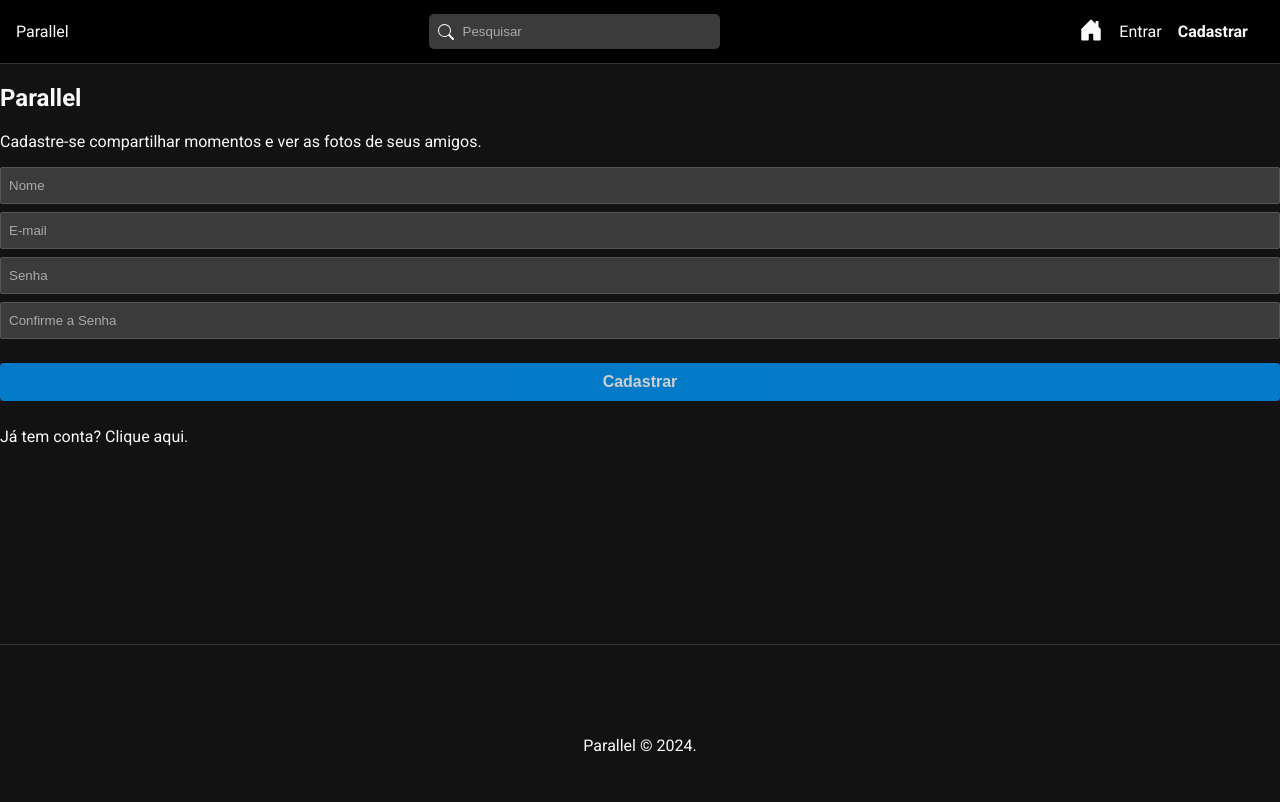
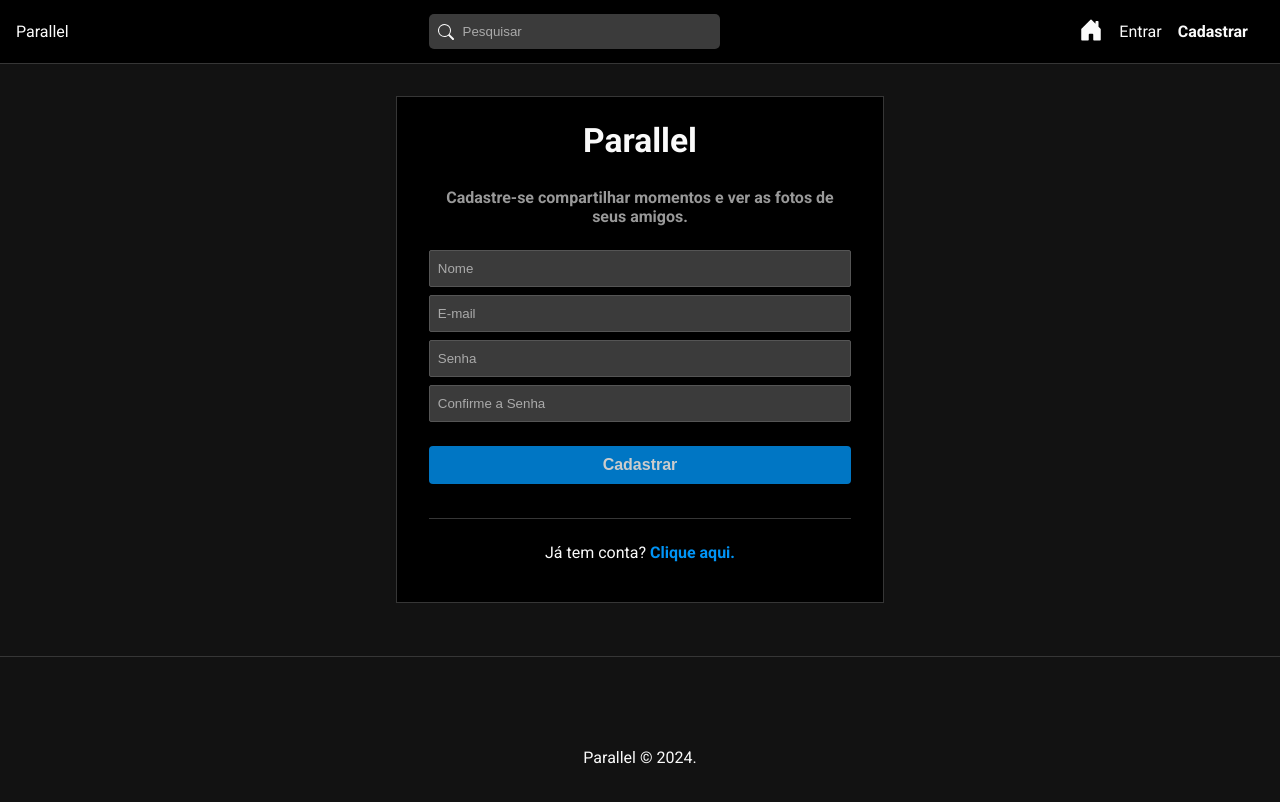
Before and after one commit to TitanCodeXD/Parallel, a React (Vite) app in the folder frontend/: page /register in a window 1280 px wide. Shown: the top 802 px of the page. Built offline with nearby package versions, Linux system fonts and the light colour scheme.

Commit message:
CSS do formulário de autenticação

```diff
--- a/frontend/src/Pages/Auth/Auth.css
+++ b/frontend/src/Pages/Auth/Auth.css
@@ -0,0 +1,39 @@
+#login,
+#register {
+    border: 1px solid #363636;
+    background-color: black;
+    padding: 1.5em 2em;
+    max-width: 33%;
+    margin: 2em auto;
+}
+
+#login h2,
+#register h2 {
+    text-align: center;
+    font-size: 2.1em;
+    margin-top: 0;
+}
+
+.subtitle {
+    font-weight: bold;
+    color: #999;
+    margin-bottom: 1.5em;
+}
+
+#login form,
+#register form {
+    padding-bottom: 1.5em;
+    margin-bottom: 1.5em;
+    border-bottom: 1px solid #363636;
+}
+
+#login p,
+#register p {
+    text-align: center;
+}
+
+#login p a,
+#register p a {
+    font-weight: bold;
+    color: #0094f6;
+}
--- a/frontend/src/Pages/Auth/Register.jsx
+++ b/frontend/src/Pages/Auth/Register.jsx
@@ -16,7 +16,7 @@
 
 
   return (
-    <div>
+    <div id = "register">
         <h2>Parallel</h2>
         <p className = 'subtitle'>Cadastre-se compartilhar momentos e ver as fotos de seus amigos.</p>
         <form onSubmit={handleSubmit}>
```
